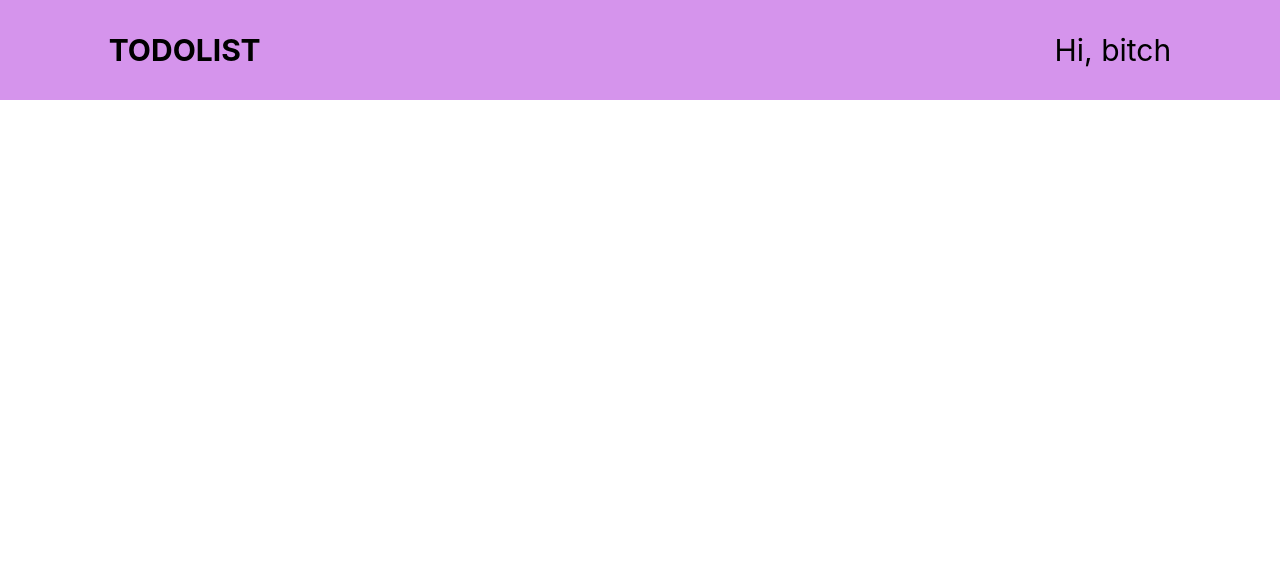
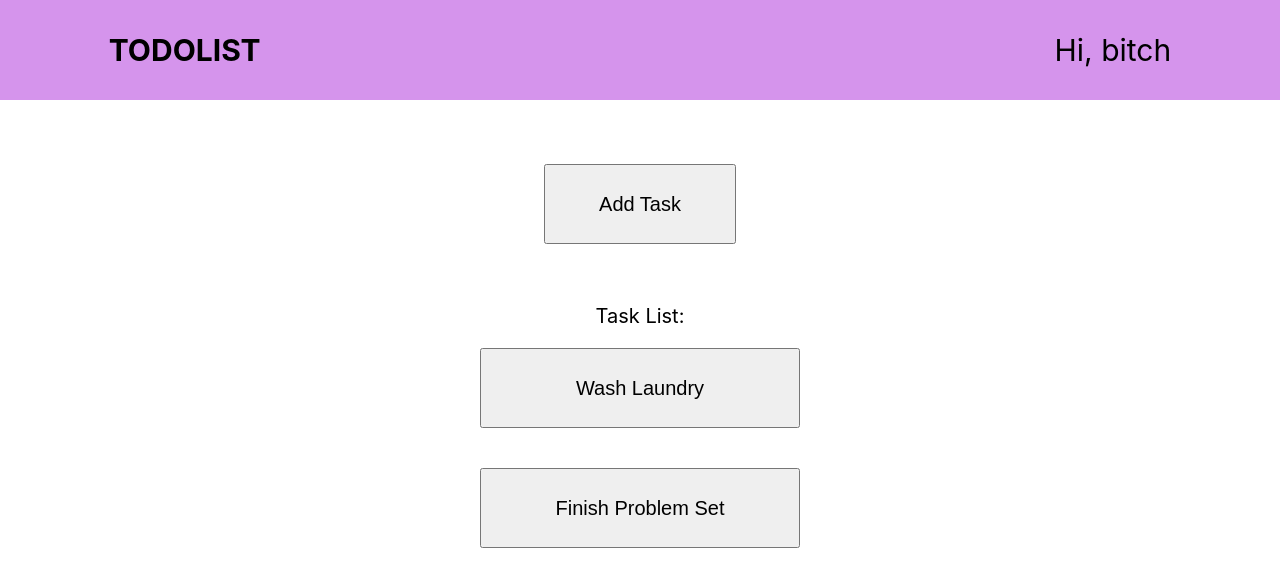
Before and after one commit to Loweso/todolist, a React (Create React App) app: page / in a window 1280 px wide. Shown: the top 586 px of the page. Built offline with nearby package versions, Linux system fonts and the light colour scheme.

Commit message:
[UI][Louise] added body and modal

```diff
--- a/src/App.css
+++ b/src/App.css
@@ -1,16 +1,4 @@
-.navBar {
-  background-color: #D594EC;
-  width: 100%;
-  height: 12.5vh;
-  margin-top: -30px;
+.app-container{
+    display: flex;
+    flex-direction: column;
 }
-
-.navTitleDiv {
-  width: 50vh;
-  position: flex;
-  align-items: center;
-}
-
-.siteTitle {
-  font-size: 30px;
-}
--- a/src/App.js
+++ b/src/App.js
@@ -1,11 +1,13 @@
 import React from 'react'
 import './App.css'
+import Body from './components/Body'
 import Navbar from './components/Navbar'
 
 function App() {
   return (
-    <div style={{display:'flex'}}>
+    <div className='app-container'>
       <Navbar/>
+      <Body/>
     </div>
   )
 }
--- /dev/null
+++ b/src/components/Body.jsx
@@ -0,0 +1,23 @@
+import React, { useState } from 'react'
+import AddTaskModal from './TaskModal'
+import '../styles/Body.css'
+
+function Body() {
+  const [isModalOpen, setModalOpen] = useState(false)
+
+  const buttonClick = () => setModalOpen(!isModalOpen)
+
+  return (
+    <div className='body-container'>
+        <button className='add-task-button'>Add Task</button>
+        <div className='tasklist-container'>
+            <p>Task List:</p>
+            <button className='task-button' onClick={buttonClick}>Wash Laundry</button>
+            <button className='task-button'>Finish Problem Set</button>
+        </div>
+        {isModalOpen && <AddTaskModal isModalOpen={isModalOpen} setModalOpen={setModalOpen}/>}
+    </div>
+  )
+}
+
+export default Body
--- /dev/null
+++ b/src/components/TaskModal.jsx
@@ -0,0 +1,21 @@
+import React from 'react';
+import '../styles/TaskModal.css'
+
+const TaskModal = (props) => {
+  //get the props and destruct them inside
+  const { setModalOpen } = props;
+
+  const handleModalClose = () => {
+  setModalOpen(false);
+  };
+
+  return (
+    <div className="modal-container">
+      <p>Task Details:</p>
+      <p className='modal-details'>Wash Dishes</p>
+      <button className="modal-button" onClick={handleModalClose}>Close</button>
+    </div>
+  );
+};
+
+export default TaskModal;
--- /dev/null
+++ b/src/styles/Body.css
@@ -0,0 +1,28 @@
+.body-container{
+    display: grid;
+    justify-items: center;
+    height: 100%;
+    padding-top: 5%;
+    position: relative;
+}
+
+.add-task-button{
+    font-size: 20px;
+    height: 10vh;
+    margin-bottom: 5vh;
+    width: 15%;
+}
+
+.task-button{
+    font-size: 20px;
+    height: 10vh;
+    margin-bottom: 5vh;
+    width: 100%;
+}
+
+.tasklist-container{
+    display: grid;
+    justify-items: center;
+    font-size: 20px;
+    width: 25%;
+}
--- a/src/styles/Navbar.css
+++ b/src/styles/Navbar.css
@@ -6,13 +6,13 @@
     justify-content: space-between;
   }
 
-  .site-title {
+.site-title {
     margin: 2.5% 2.5% 2.5% 8.5%;
     font-size: 30px;
     display: flex;
   }
 
-  .navbar-greeting {
+.navbar-greeting {
     margin: 2.5% 8.5% 2.5% 2.5%;
     font-size: 30px;
     display: flex;
--- /dev/null
+++ b/src/styles/TaskModal.css
@@ -0,0 +1,19 @@
+.modal-container{
+    background-color: #d9d9d9;
+    font-size: 20px;
+    display: grid;
+    justify-content: center;
+    position: absolute;
+    height: 40vh;
+    margin-top: 12.5%;
+    text-align: center;
+    width: 35%;
+}
+
+.modal-details{
+    font-size: 35px;
+}
+
+.modal-button{
+    margin: 12.5%;
+}
```
Also changed, not shown: src/components/Modal.js (deleted, +0 -19 lines).
